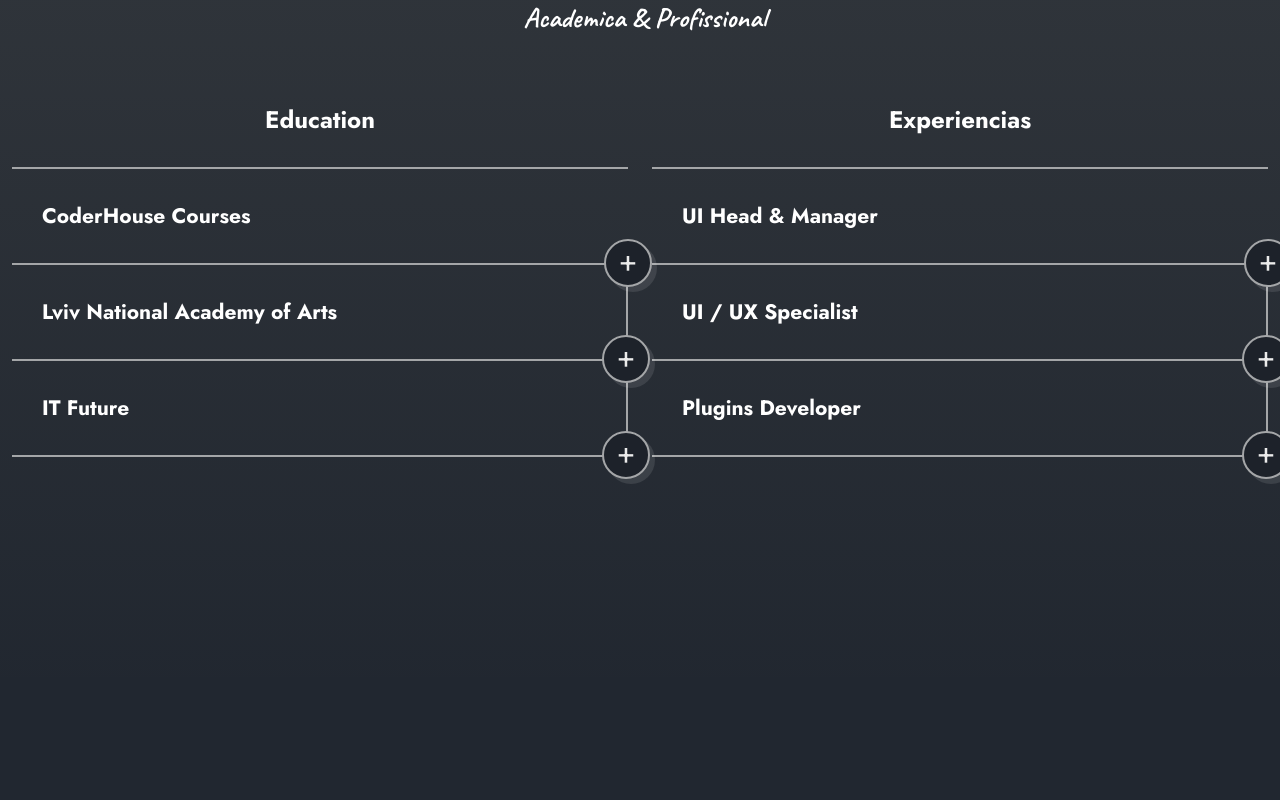
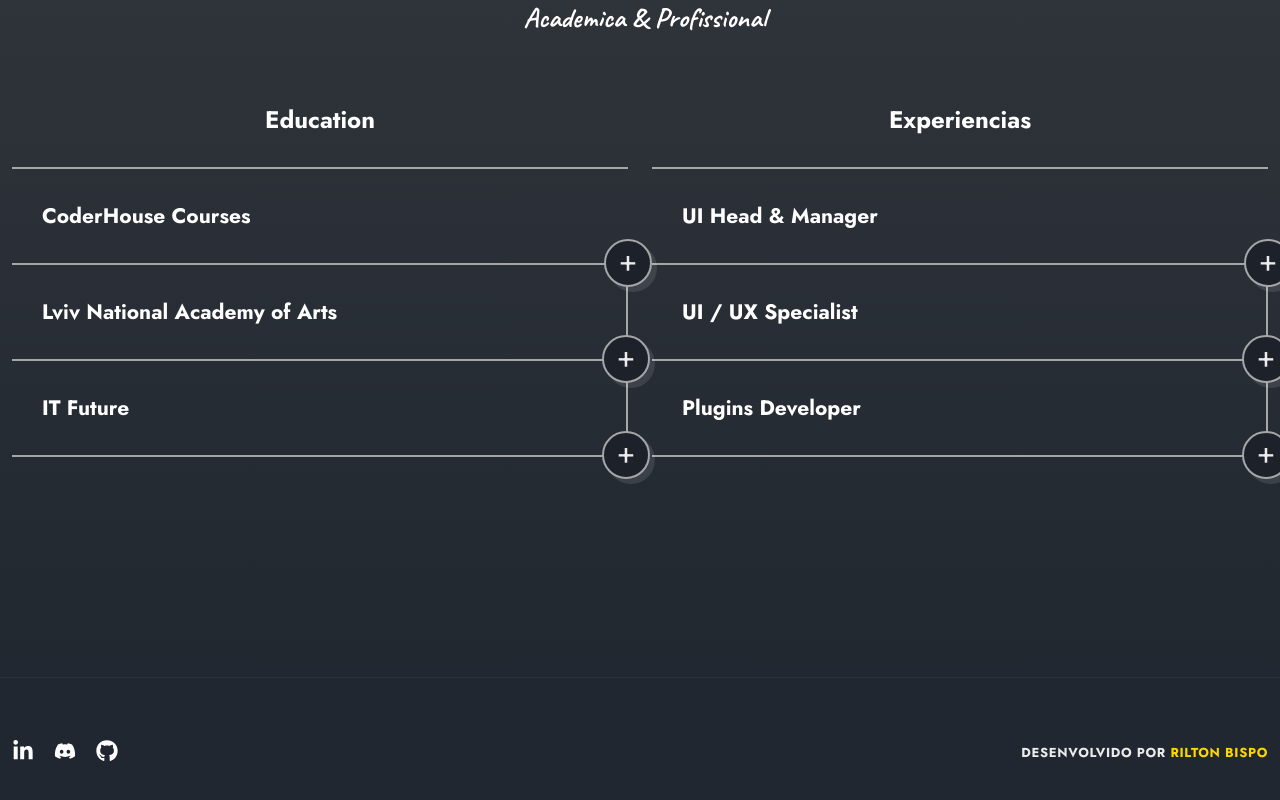
Before and after one commit to riltonbispo/portfolio, a React (Vite) app: page / in a window 1280 px wide. Shown: the part 4186-4986 px from the top of the page. Before the commit the page ends 4863 px from the top, so only its background shows below. Built offline with nearby package versions, Linux system fonts and the light colour scheme.

Commit message:
feat: adicinando footer

```diff
--- a/src/App.jsx
+++ b/src/App.jsx
@@ -5,6 +5,7 @@
 import Skills from "./components/skills/Skills";
 import Portfolio from "./components/portfolio/Portfolio";
 import Resume from "./components/resume/Resume";
+import Footer from "./components/footer/Footer";
 
 function App() {
   return (
@@ -14,6 +15,7 @@
       <Skills />
       <Portfolio />
       <Resume />
+      <Footer />
     </main>
   );
 }
--- /dev/null
+++ b/src/components/footer/Footer.jsx
@@ -0,0 +1,31 @@
+import React from "react";
+import { FaGithub, FaLinkedinIn, FaDiscord } from "react-icons/fa";
+import './footer.css'
+
+const Footer = () => {
+  return (
+    <div>
+      <footer className="footer">
+
+        <div className="footer__container container socials grid">
+          <div className="footer__socials">
+              <a href="" className="footer__social-link">
+                <FaLinkedinIn />
+              </a>
+              <a href="" className="footer__social-link">
+                <FaDiscord />
+              </a>
+              <a href="" className="footer__social-link">
+                <FaGithub />
+              </a>
+          </div>
+
+          <p className="footer__copyright text-cs">Desenvolvido por <span>Rilton Bispo</span></p>
+        </div>
+
+      </footer>
+    </div>
+  )
+}
+
+export default Footer
--- /dev/null
+++ b/src/components/footer/footer.css
@@ -0,0 +1,34 @@
+.footer{
+  border-top: 1px solid rgba(255,255,255, 0.05);
+  padding-block: 60px;
+}
+
+.footer__container {
+  display: flex;
+  justify-content: space-between;
+  align-items: center;
+}
+
+.footer__socials{
+  display: flex;
+  column-gap: 20px;
+}
+
+.footer__social-link{
+  color: var(--title-color);
+  font-size: var(--h5-font-size);
+  transition: all 0.4s var(--transition);
+}
+
+.footer__social-link:hover{
+  color: var(--primary-color);
+}
+
+.footer__copyright {
+  font-size: var(--tiny-font-size);
+  font-weight: 700;
+}
+
+.footer__container span {
+  color: var(--primary-color);
+}
```
